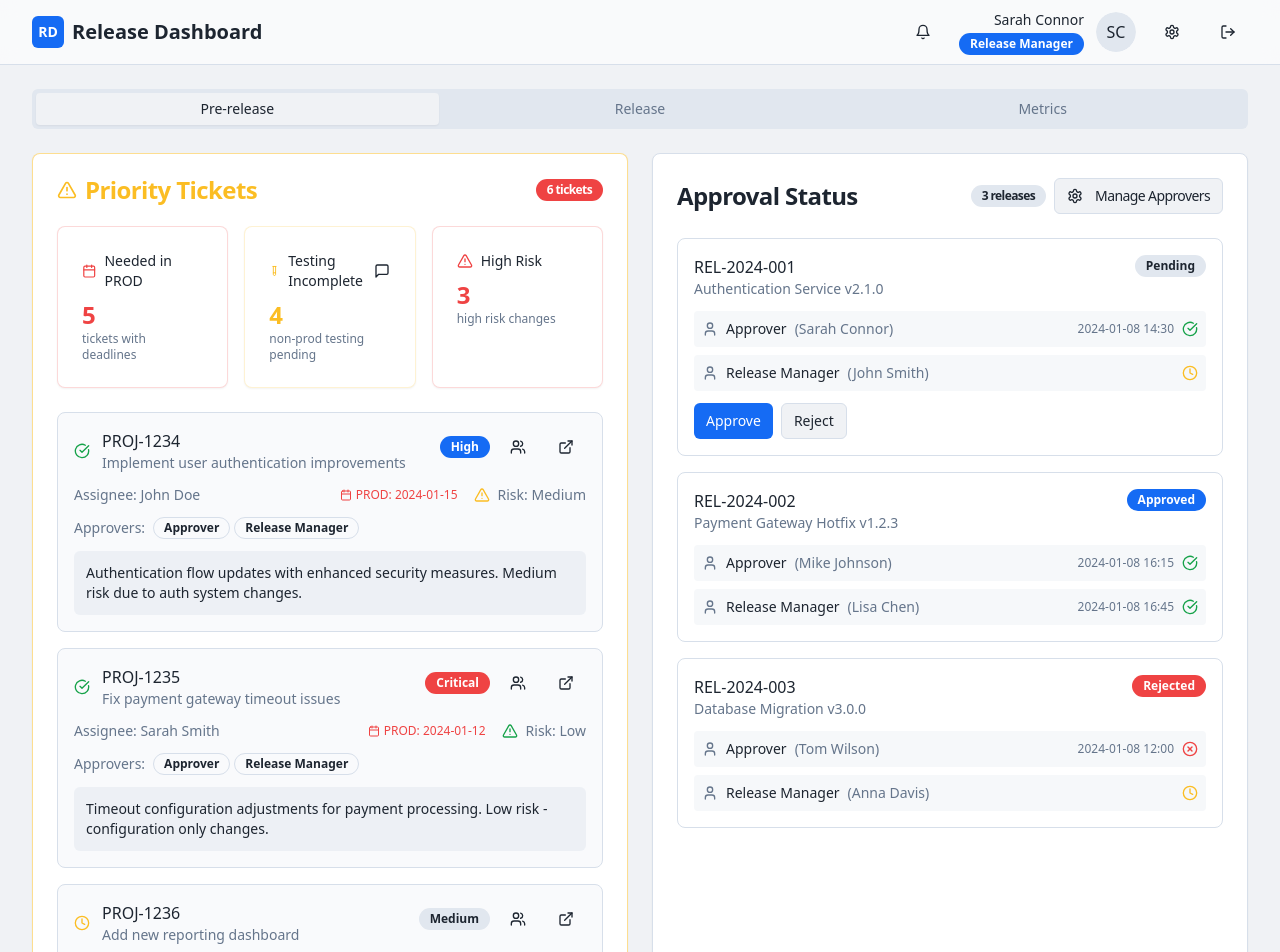
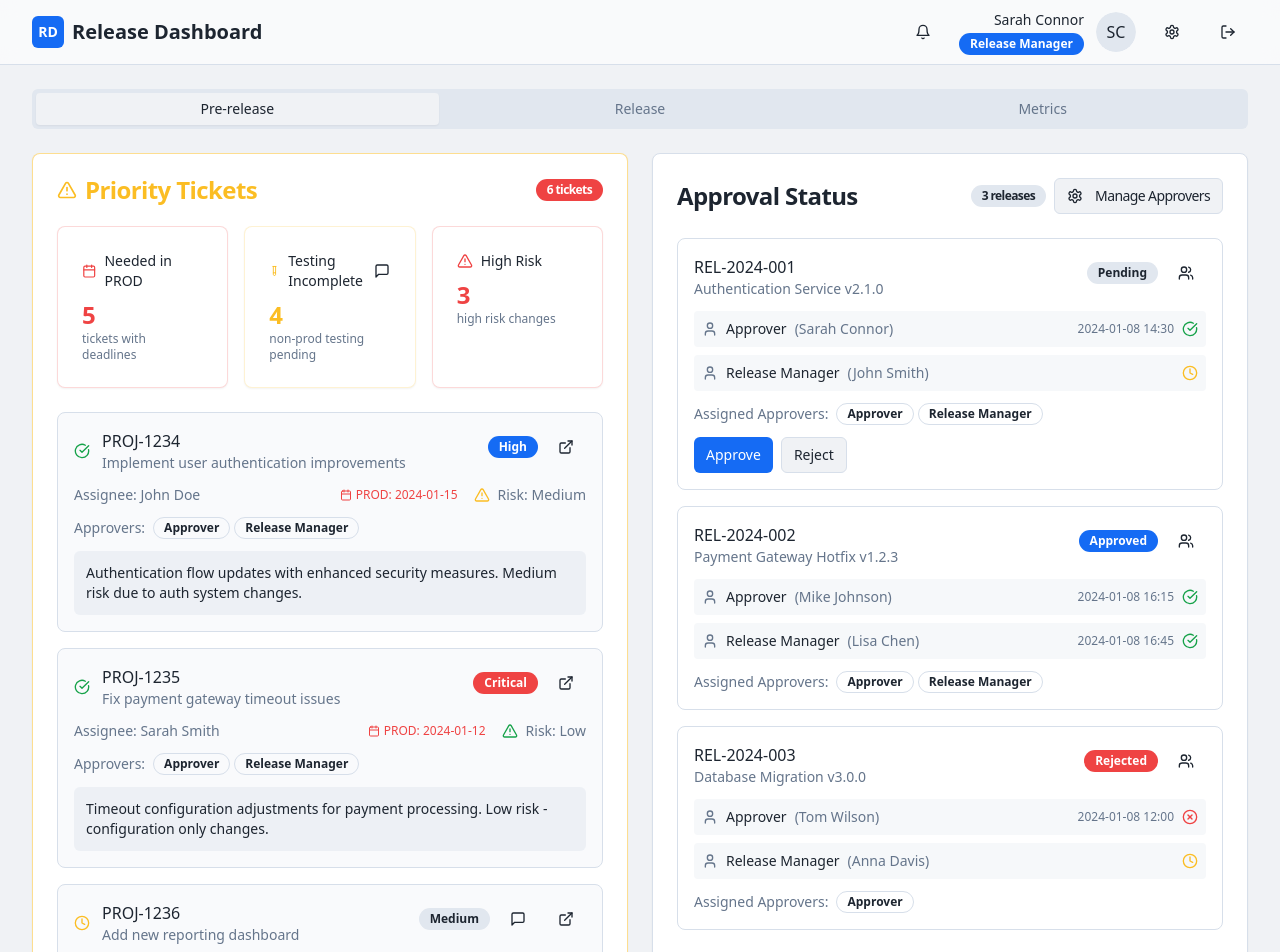
Before and after one commit to johngeilfuss-coder/release-navigator-ai, a React (Vite) app: page / in a window 1280 px wide. Shown: the top 952 px of the page. Built offline with nearby package versions, Linux system fonts and the light colour scheme.

Commit message:
Refactor assignment and messaging features
Remove the per-ticket assignment functionality from `TicketApproverAssignment.tsx` and integrate it into the "Approval Status" section.
Add "assign via slack" functionality for tickets needing testing within the "Priority Tickets" section.

```diff
--- a/src/components/dashboard/ApprovalStatus.tsx
+++ b/src/components/dashboard/ApprovalStatus.tsx
@@ -1,9 +1,16 @@
+
 import { useState } from "react";
 import { Card, CardContent, CardHeader, CardTitle } from "@/components/ui/card";
 import { Badge } from "@/components/ui/badge";
 import { Button } from "@/components/ui/button";
-import { CheckCircle, Clock, XCircle, User, Settings } from "lucide-react";
+import { CheckCircle, Clock, XCircle, User, Settings, Users } from "lucide-react";
 import { ApproverManagement } from "./ApproverManagement";
+import { TicketApproverAssignment } from "./TicketApproverAssignment";
+
+interface TicketAssignment {
+  approverId: string;
+  role: "Approver" | "Release Manager";
+}
 
 interface Approval {
   id: string;
@@ -11,6 +18,7 @@ interface Approval {
   requiredApprovals: string[];
   currentApprovals: { role: string; approver: string; status: "approved" | "pending" | "rejected"; timestamp?: string }[];
   status: "pending" | "approved" | "rejected";
+  approverAssignments: TicketAssignment[];
 }
 
 const mockApprovals: Approval[] = [
@@ -22,7 +30,11 @@ const mockApprovals: Approval[] = [
       { role: "Approver", approver: "Sarah Connor", status: "approved", timestamp: "2024-01-08 14:30" },
       { role: "Release Manager", approver: "John Smith", status: "pending" }
     ],
-    status: "pending"
+    status: "pending",
+    approverAssignments: [
+      { approverId: "1", role: "Approver" },
+      { approverId: "2", role: "Release Manager" }
+    ]
   },
   {
     id: "REL-2024-002",
@@ -32,7 +44,11 @@ const mockApprovals: Approval[] = [
       { role: "Approver", approver: "Mike Johnson", status: "approved", timestamp: "2024-01-08 16:15" },
       { role: "Release Manager", approver: "Lisa Chen", status: "approved", timestamp: "2024-01-08 16:45" }
     ],
-    status: "approved"
+    status: "approved",
+    approverAssignments: [
+      { approverId: "3", role: "Approver" },
+      { approverId: "4", role: "Release Manager" }
+    ]
   },
   {
     id: "REL-2024-003",
@@ -42,12 +58,17 @@ const mockApprovals: Approval[] = [
       { role: "Approver", approver: "Tom Wilson", status: "rejected", timestamp: "2024-01-08 12:00" },
       { role: "Release Manager", approver: "Anna Davis", status: "pending" }
     ],
-    status: "rejected"
+    status: "rejected",
+    approverAssignments: [
+      { approverId: "5", role: "Approver" }
+    ]
   }
 ];
 
 export function ApprovalStatus() {
   const [isManagementOpen, setIsManagementOpen] = useState(false);
+  const [approvals, setApprovals] = useState<Approval[]>(mockApprovals);
+  const [approverAssignmentTicket, setApproverAssignmentTicket] = useState<string | null>(null);
 
   const getStatusIcon = (status: string) => {
     switch (status) {
@@ -75,13 +96,25 @@ export function ApprovalStatus() {
     }
   };
 
+  const handleApproverAssignmentsChange = (ticketId: string, assignments: TicketAssignment[]) => {
+    setApprovals(prevApprovals =>
+      prevApprovals.map(approval =>
+        approval.id === ticketId
+          ? { ...approval, approverAssignments: assignments }
+          : approval
+      )
+    );
+  };
+
+  const getAssignedTicket = () => approvals.find(a => a.id === approverAssignmentTicket);
+
   return (
     <Card>
       <CardHeader>
         <CardTitle className="flex items-center justify-between">
           Approval Status
           <div className="flex items-center space-x-2">
-            <Badge variant="secondary">{mockApprovals.length} releases</Badge>
+            <Badge variant="secondary">{approvals.length} releases</Badge>
             <Button
               variant="outline"
               size="sm"
@@ -95,16 +128,25 @@ export function ApprovalStatus() {
       </CardHeader>
       <CardContent>
         <div className="space-y-4">
-          {mockApprovals.map((approval) => (
+          {approvals.map((approval) => (
             <div key={approval.id} className="border rounded-lg p-4 space-y-3">
               <div className="flex items-start justify-between">
                 <div>
                   <h4 className="font-medium">{approval.id}</h4>
                   <p className="text-sm text-muted-foreground">{approval.releaseName}</p>
                 </div>
-                <Badge variant={getStatusVariant(approval.status)}>
-                  {approval.status.charAt(0).toUpperCase() + approval.status.slice(1)}
-                </Badge>
+                <div className="flex items-center space-x-2">
+                  <Badge variant={getStatusVariant(approval.status)}>
+                    {approval.status.charAt(0).toUpperCase() + approval.status.slice(1)}
+                  </Badge>
+                  <Button
+                    variant="ghost"
+                    size="sm"
+                    onClick={() => setApproverAssignmentTicket(approval.id)}
+                  >
+                    <Users className="h-4 w-4" />
+                  </Button>
+                </div>
               </div>
 
               <div className="space-y-2">
@@ -125,6 +167,19 @@ export function ApprovalStatus() {
                 ))}
               </div>
 
+              {approval.approverAssignments.length > 0 && (
+                <div className="flex items-center space-x-2">
+                  <span className="text-sm text-muted-foreground">Assigned Approvers:</span>
+                  <div className="flex space-x-1">
+                    {approval.approverAssignments.map((assignment, index) => (
+                      <Badge key={index} variant="outline" className="text-xs">
+                        {assignment.role}
+                      </Badge>
+                    ))}
+                  </div>
+                </div>
+              )}
+
               {approval.status === "pending" && (
                 <div className="flex space-x-2">
                   <Button size="sm" variant="default">
@@ -144,6 +199,19 @@ export function ApprovalStatus() {
         isOpen={isManagementOpen}
         onClose={() => setIsManagementOpen(false)}
       />
+
+      {approverAssignmentTicket && (
+        <TicketApproverAssignment
+          isOpen={!!approverAssignmentTicket}
+          onClose={() => setApproverAssignmentTicket(null)}
+          ticketId={approverAssignmentTicket}
+          ticketTitle={getAssignedTicket()?.releaseName || ""}
+          currentAssignments={getAssignedTicket()?.approverAssignments || []}
+          onAssignmentsChange={(assignments) =>
+            handleApproverAssignmentsChange(approverAssignmentTicket, assignments)
+          }
+        />
+      )}
     </Card>
   );
 }
--- a/src/components/dashboard/ReleaseManagement.tsx
+++ b/src/components/dashboard/ReleaseManagement.tsx
@@ -2,10 +2,10 @@ import { useState } from "react";
 import { Card, CardContent, CardHeader, CardTitle } from "@/components/ui/card";
 import { Badge } from "@/components/ui/badge";
 import { Button } from "@/components/ui/button";
-import { ExternalLink, AlertTriangle, CheckCircle, Clock, Calendar, TestTube, Rocket, GitBranch, MessageSquare, Users } from "lucide-react";
+import { ExternalLink, AlertTriangle, CheckCircle, Clock, Calendar, TestTube, Rocket, GitBranch, MessageSquare } from "lucide-react";
 import { useToast } from "@/hooks/use-toast";
 import { TesterMessaging } from "./TesterMessaging";
-import { TicketApproverAssignment } from "./TicketApproverAssignment";
+import { SlackAssignment } from "./SlackAssignment";
 
 interface TicketAssignment {
   approverId: string;
@@ -154,7 +154,11 @@ const mockTickets: Ticket[] = [
 export function ReleaseManagement() {
   const [tickets, setTickets] = useState<Ticket[]>(mockTickets);
   const [isTesterMessagingOpen, setIsTesterMessagingOpen] = useState(false);
-  const [approverAssignmentTicket, setApproverAssignmentTicket] = useState<string | null>(null);
+  const [slackAssignmentDialog, setSlackAssignmentDialog] = useState<{
+    isOpen: boolean;
+    title: string;
+    description: string;
+  } | null>(null);
   const { toast } = useToast();
 
   const getStatusIcon = (status: string) => {
@@ -189,18 +193,6 @@ export function ReleaseManagement() {
         return "outline";
     }
   };
-
-  const handleApproverAssignmentsChange = (ticketId: string, assignments: TicketAssignment[]) => {
-    setTickets(prevTickets =>
-      prevTickets.map(ticket =>
-        ticket.id === ticketId
-          ? { ...ticket, approverAssignments: assignments }
-          : ticket
-      )
-    );
-  };
-
-  const getAssignedTicket = () => tickets.find(t => t.id === approverAssignmentTicket);
 
   const priorityTickets = tickets.filter(ticket =>
     ticket.neededInProdDate ||
@@ -322,13 +314,19 @@ export function ReleaseManagement() {
                     <Badge variant={getPriorityVariant(ticket.priority)}>
                       {ticket.priority}
                     </Badge>
-                    <Button
-                      variant="ghost"
-                      size="sm"
-                      onClick={() => setApproverAssignmentTicket(ticket.id)}
-                    >
-                      <Users className="h-4 w-4" />
-                    </Button>
+                    {!ticket.nonProdTestingComplete && (
+                      <Button
+                        variant="ghost"
+                        size="sm"
+                        onClick={() => setSlackAssignmentDialog({
+                          isOpen: true,
+                          title: `${ticket.id} - Testing Required`,
+                          description: `${ticket.title} needs testing completion by ${ticket.assignee}`
+                        })}
+                      >
+                        <MessageSquare className="h-4 w-4" />
+                      </Button>
+                    )}
                     <Button variant="ghost" size="sm" asChild>
                       <a href={ticket.jiraLink} target="_blank" rel="noopener noreferrer">
                         <ExternalLink className="h-4 w-4" />
@@ -421,13 +419,6 @@ export function ReleaseManagement() {
                           <Badge variant={getPriorityVariant(ticket.priority)}>
                             {ticket.priority}
                           </Badge>
-                          <Button
-                            variant="ghost"
-                            size="sm"
-                            onClick={() => setApproverAssignmentTicket(ticket.id)}
-                          >
-                            <Users className="h-4 w-4" />
-                          </Button>
                           <Button variant="ghost" size="sm" asChild>
                             <a href={ticket.jiraLink} target="_blank" rel="noopener noreferrer">
                               <ExternalLink className="h-4 w-4" />
@@ -489,16 +480,13 @@ export function ReleaseManagement() {
         incompleteTickets={testerTickets}
       />
 
-      {approverAssignmentTicket && (
-        <TicketApproverAssignment
-          isOpen={!!approverAssignmentTicket}
-          onClose={() => setApproverAssignmentTicket(null)}
-          ticketId={approverAssignmentTicket}
-          ticketTitle={getAssignedTicket()?.title || ""}
-          currentAssignments={getAssignedTicket()?.approverAssignments || []}
-          onAssignmentsChange={(assignments) =>
-            handleApproverAssignmentsChange(approverAssignmentTicket, assignments)
-          }
+      {slackAssignmentDialog && (
+        <SlackAssignment
+          isOpen={slackAssignmentDialog.isOpen}
+          onClose={() => setSlackAssignmentDialog(null)}
+          title={slackAssignmentDialog.title}
+          description={slackAssignmentDialog.description}
+          type="ticket"
         />
       )}
     </div>
```
